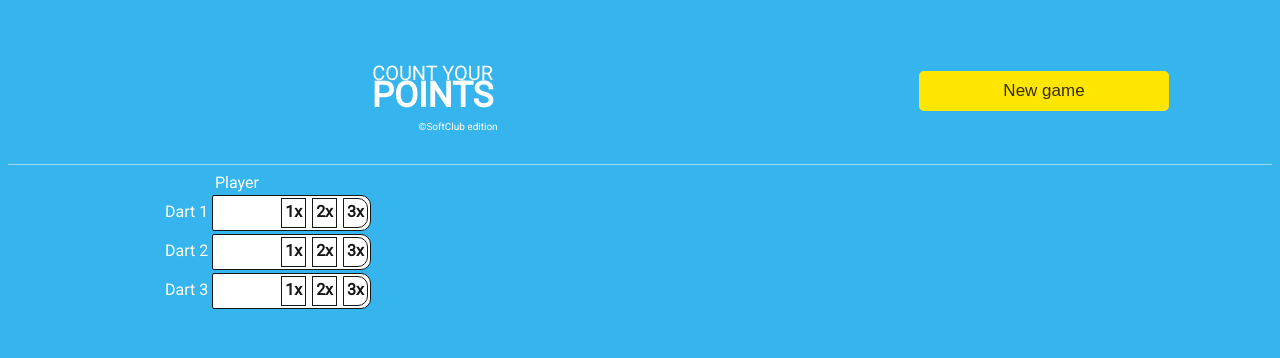
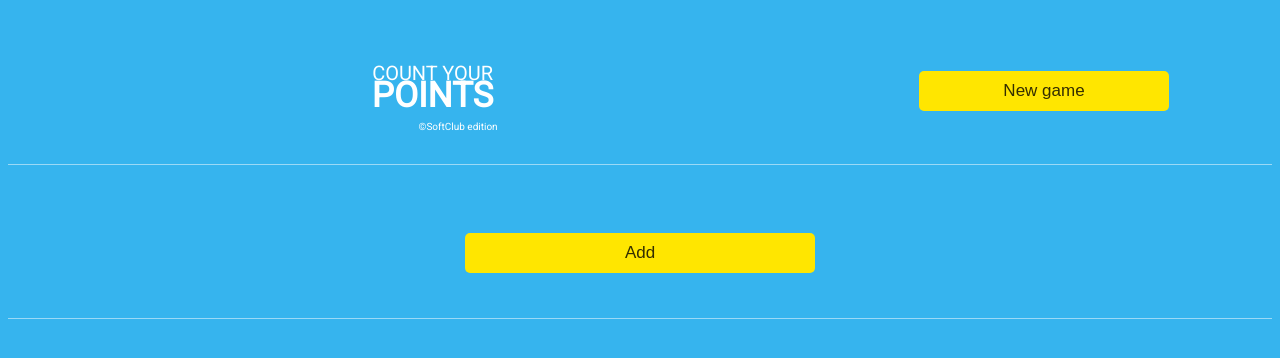
Before and after one commit to AlinaDrivotina/darts, an Angular app: page /game-501 in a window 1280 px wide. Shown: the top 358 px of the page. Built offline with nearby package versions, Linux system fonts and the light colour scheme.

Commit message:
fix6march

```diff
--- a/src/app/first-page/player.service.ts
+++ b/src/app/first-page/player.service.ts
@@ -28,4 +28,5 @@ export class PlayerService {
   pushingPlayer() {
     return this.nick;
   }
+
 }
--- a/src/app/player-game-selection/game/game.component.html
+++ b/src/app/player-game-selection/game/game.component.html
@@ -1,6 +1,8 @@
-<div class="game" (click)=gameSelection($event)>
+<div class="game">
     <label>Choose game</label>
     <br><br>
-    <button id='game501' value="501">501</button>
-    <button id="game301" value="301">301</button>
+    <div class="buttons" (click)=gameSelection($event)>
+        <button class="g1" value="501">501</button>
+        <button class="g2" value="301">301</button>
+    </div>
 </div>
--- a/src/app/player-game-selection/game/game.component.scss
+++ b/src/app/player-game-selection/game/game.component.scss
@@ -5,7 +5,10 @@
     font-size: 19px;
     margin: auto;
     width: 609px;
-    #game501 {
+
+    .buttons {
+
+        .g1 {
             border-radius: 50%;
             font-size: 35px;
             font-weight: bolder;
@@ -14,19 +17,22 @@
             border: none;
             height: 100px;
             width: 100px;
+            margin-right: 20px;
         }
-    #game501:active {
+
+        .newg1 {
+            border-radius: 50%;
+            font-size: 35px;
+            font-weight: bolder;
             background-color: rgb(255, 230, 0);
             color: rgb(0, 0, 0);
+            border: none;
+            height: 100px;
+            width: 100px;
+            margin-right: 20px;
         }
 
-    #game301:active {
-        background-color: rgb(255, 230, 0);
-        color: rgb(0, 0, 0);
-     }
-
-    #game301 {
-        margin-left: 20px;
+        .g2 {
             border-radius: 50%;
             font-size: 35px;
             font-weight: bolder;
@@ -35,5 +41,64 @@
             border: none;
             height: 100px;
             width: 100px;
+            margin-right: 20px;
         }
+
+        .newg2 {
+            border-radius: 50%;
+            font-size: 35px;
+            font-weight: bolder;
+            background-color: rgb(255, 230, 0);
+            color: rgb(0, 0, 0);
+            border: none;
+            height: 100px;
+            width: 100px;
+            margin-right: 20px;
         }
+
+        // >button {
+        //     border-radius: 50%;
+        //     font-size: 35px;
+        //     font-weight: bolder;
+        //     color: rgba(0, 0, 0, 0.658);
+        //     background-color: white;
+        //     border: none;
+        //     height: 100px;
+        //     width: 100px;
+        // }
+
+        // :last-child {
+        //     margin-left: 20px;
+        // }
+
+        // :active {
+        //     border-radius: 50%;
+        //     font-size: 35px;
+        //     font-weight: bolder;
+        //     background-color: rgb(255, 230, 0);
+        //     color: rgb(0, 0, 0);
+        //     border: none;
+        //     height: 100px;
+        //     width: 100px;
+        // }
+    }
+
+    // .newButtons {
+
+    //     >button {
+    //         border-radius: 50%;
+    //         font-size: 35px;
+    //         font-weight: bolder;
+    //         background-color: rgb(255, 230, 0);
+    //         color: rgb(0, 0, 0);
+    //         border: none;
+    //         height: 100px;
+    //         width: 100px;
+    //     }
+
+    //     :last-child {
+    //         margin-left: 20px;
+    //     }
+    // }
+
+}
--- a/src/app/player-game-selection/game/game.component.ts
+++ b/src/app/player-game-selection/game/game.component.ts
@@ -15,8 +15,15 @@ export class GameComponent implements OnInit {
 
   gameSelection(e) {
     let el = e.target;
+    let btn1 = document.getElementsByClassName('g1');
+    let btn2 = document.getElementsByClassName('g2');
     this.gameS.chooseGame(el.value);
-    alert(el.value);
+    el.classList.toggle("newg");
+    if (el === document.getElementsByClassName('g1')) {
+      el.classList.toggle("newg1");
+    } else {
+      el.classList.toggle("newg2"); // решить вопрос со стилями
+    }
   }
 
 }
--- a/src/app/player-game-selection/players/players.component.ts
+++ b/src/app/player-game-selection/players/players.component.ts
@@ -29,7 +29,6 @@ export class PlayersComponent implements OnInit {
 
   userSelected(i) {
     let selectedPl = this.playerS.selectedPlayer(i);
-    alert(selectedPl);
   }
 
   searching() {
--- a/src/app/result-table/table-game-player/table-game-player.component.html
+++ b/src/app/result-table/table-game-player/table-game-player.component.html
@@ -1,25 +1,30 @@
 <div class="gameSteps">
-    <div class="gamePointsForPlayer">
-      <div class="plrnm">Player</div>
+   <div class="gamePointsForPlayer" *ngFor="let player of playerS.getNewPlayer()"> <!--  нужен индекс выделенного элемента -->
+      <div class="plrnm">{{ playerNickname }}</div>
       <div class="dart">Dart 1
         <div class="fordart">
             <div><input type="text"></div>
+            <div class="points">
               <div class="step">1x</div>
               <div class="step">2x</div>
               <div class="step3">3x</div>
           </div>
         </div>
+      </div>
       <div class="dart">Dart 2
         <div class="fordart">
             <div><input type="text"></div>
+            <div class="points">
               <div class="step">1x</div>
               <div class="step">2x</div>
               <div class="step3">3x</div>
             </div>
         </div>
+      </div>
       <div class="dart">Dart 3
         <div class="fordart">
             <div><input type="text"></div>
+            <div class="points">
               <div class="step">1x</div>
               <div class="step">2x</div>
               <div class="step3">3x</div>
@@ -27,3 +32,6 @@
         </div>
       </div>
     </div>
+    <button id="btnAdd">Add</button>
+</div>
+<hr>
--- a/src/app/result-table/table-game-player/table-game-player.component.scss
+++ b/src/app/result-table/table-game-player/table-game-player.component.scss
@@ -2,14 +2,28 @@
     color: white;
     width: 950px;
     margin: auto;
+    text-align: center;
+
+    // >div { display: inline-block;}
+
+    #btnAdd {
+        margin-top: 60px;
+        width: 350px;
+        height: 40px;
+        border-radius: 5px;
+        border: none;
+        font-size: 17px;
+        background-color: rgb(255, 230, 0);
+        color: rgba(0, 0, 0, 0.801);
+    }
 
     .gamePointsForPlayer {
 
-        width: 210px;
+        width: 250px;
 
         .plrnm {
             text-align: left;
-            padding-left: 50px;
+            padding-left: 75px;
         }
 
         .dart {
@@ -18,43 +32,64 @@
             }
 
             .fordart {
-                background-color:white;
-                color:  rgb(22, 22, 22);
+                background-color: rgb(59, 57, 57);
+                color:  rgb(59, 57, 57);
                 font-weight: bold;
-                border: 1px solid rgb(22, 22, 22);
+                border: 1px solid rgb(59, 57, 57);
                 margin-top: 3px;
-                padding: 2px 2px 2px 3px;
+                padding: 1px 1px 1px 1px;
+                border-radius: 2px 10px 10px 2px;
+
+                .points {
+                    background-color: white;
                     border-radius: 2px 10px 10px 2px;
                     >div {
                         display: inline-block;
                     }
 
                     .step {
-                    margin-left: 6px;
-                    border: 1px solid rgb(22, 22, 22);
+                        border: 1px solid rgb(59, 57, 57);
                         padding: 3px 3px 0 3px;
                         height: 25px;
+                        width: 25px;
+                        text-align: center;
                     }
 
                     .step:active, .step3:active {
-                    background-color: rgb(22, 22, 22);
+                        background-color: rgb(59, 57, 57);
                         color: white;
                     }
 
                     .step3 {
-                    margin-left: 6px;
-                    border: 1px solid rgb(22, 22, 22);
+                        border: 1px solid rgb(59, 57, 57);
                         padding: 3px 3px 0 3px;
                         height: 25px;
                         border-radius: 0 10px 10px 0;
+                        width: 25px;
+                        text-align: center;
+                    }
+
+                }
+                >div {
+                    display: inline-block;
                 }
 
                 input {
                     width: 55px;
-                    height: 25px;
+                    height: 26px;
                     border: none;
+                    background-color: white;
+                    margin-right: 2px;
                 }
             }
         }
     }
 }
+
+hr {
+    margin-top: 45px;
+    border: none;
+    background-color: rgba(255, 255, 255, 0.5);
+    color: rgba(255, 255, 255, 0.5);
+    height: 1px;
+}
--- a/src/app/result-table/table-game-player/table-game-player.component.ts
+++ b/src/app/result-table/table-game-player/table-game-player.component.ts
@@ -1,4 +1,5 @@
 import { Component, OnInit } from '@angular/core';
+import { PlayerService } from 'src/app/first-page/player.service';
 
 @Component({
   selector: 'app-table-game-player',
@@ -7,9 +8,11 @@ import { Component, OnInit } from '@angular/core';
 })
 export class TableGamePlayerComponent implements OnInit {
 
-  constructor() { }
+  constructor(public playerS: PlayerService) { }
 
   ngOnInit(): void {
   }
 
+  playerNickname = this.playerS.pushingPlayer();
+
 }
```
Lines whose indentation alone changed are shown as unchanged.
